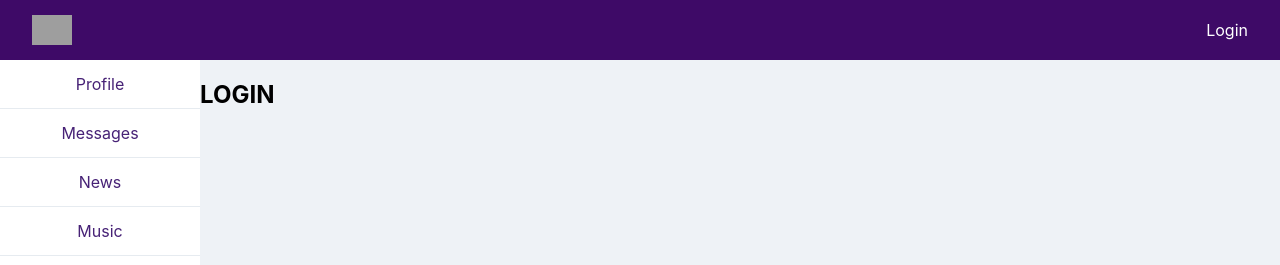
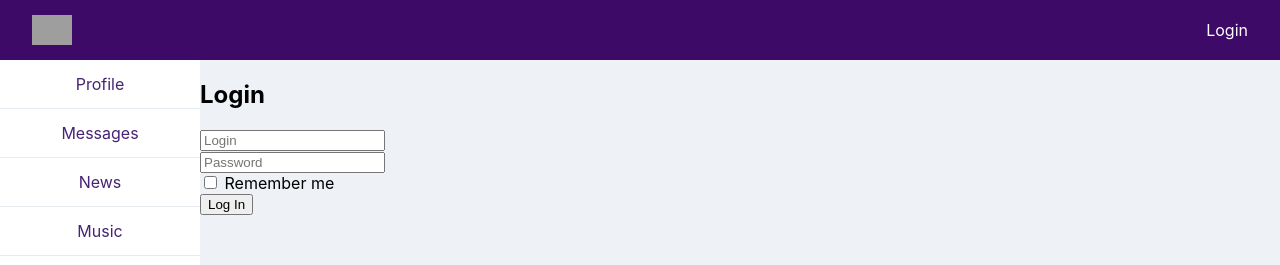
Before and after one commit to irinaboiko/ptero_social, a React (Create React App) app: page /login in a window 1280 px wide. Shown: the top 265 px of the page. Built offline with nearby package versions, Linux system fonts and the light colour scheme; no server answers; grey boxes are pictures that could not be loaded.

Commit message:
75: redux-form login

```diff
--- a/package.json
+++ b/package.json
@@ -13,6 +13,7 @@
     "react-router-dom": "^5.2.0",
     "react-scripts": "4.0.3",
     "redux": "^4.0.5",
+    "redux-form": "^8.3.7",
     "redux-thunk": "^2.3.0",
     "web-vitals": "^0.2.4"
   },
--- a/src/components/Login/Login.jsx
+++ b/src/components/Login/Login.jsx
@@ -1,8 +1,40 @@
 import React from "react";
+import {Field, reduxForm} from "redux-form";
+import store from "../../redux/store";
+
+const LoginForm = (props) => {
+    return (
+        <form onSubmit={props.handleSubmit}>
+            <div>
+                <Field component={"input"} placeholder={"Login"} name={"login"} />
+            </div>
+            <div>
+                <Field component={"input"} placeholder={"Password"} name={"password"} />
+            </div>
+            <div>
+                <Field component={"input"} type={"checkbox"} name={"rememberMe"} /> Remember me
+            </div>
+            <div>
+                <button>Log In</button>
+            </div>
+        </form>
+    )
+}
+
+const LoginReduxForm = reduxForm({
+    form: 'login'
+})(LoginForm);
 
 const Login = (props) => {
+    const onSubmit = (formData) => {
+        console.log(formData);
+    }
+
     return (
-        <h2>LOGIN</h2>
+        <div>
+            <h2>Login</h2>
+            <LoginReduxForm onSubmit={onSubmit} />
+        </div>
     )
 }
 
--- a/src/components/Profile/ProfileInfo/ProfileStatus.jsx
+++ b/src/components/Profile/ProfileInfo/ProfileStatus.jsx
@@ -33,11 +33,9 @@
                 status: this.props.status
             });
         }
-        console.log("componentDidUpdate");
     }
 
     render() {
-        console.log("render");
         return (
             <div>
                 {!this.state.editMode &&
--- a/src/redux/redux-store.js
+++ b/src/redux/redux-store.js
@@ -5,13 +5,15 @@
 import usersReducer from "./users-reducer";
 import authReducer from "./auth-reducer";
 import thunkMiddleware from "redux-thunk";
+import { reducer as formReducer } from 'redux-form';
 
 let reducers = combineReducers({
     profilePage: profileReducer,
     dialogsPage: dialogReducer,
     sidebar: sidebarReducer,
     usersPage: usersReducer,
-    auth: authReducer
+    auth: authReducer,
+    form: formReducer
 });
 
 let store = createStore(reducers, applyMiddleware(thunkMiddleware));
```
Also changed, not shown: 1 other file (tests, documents, lock files or other folders).
